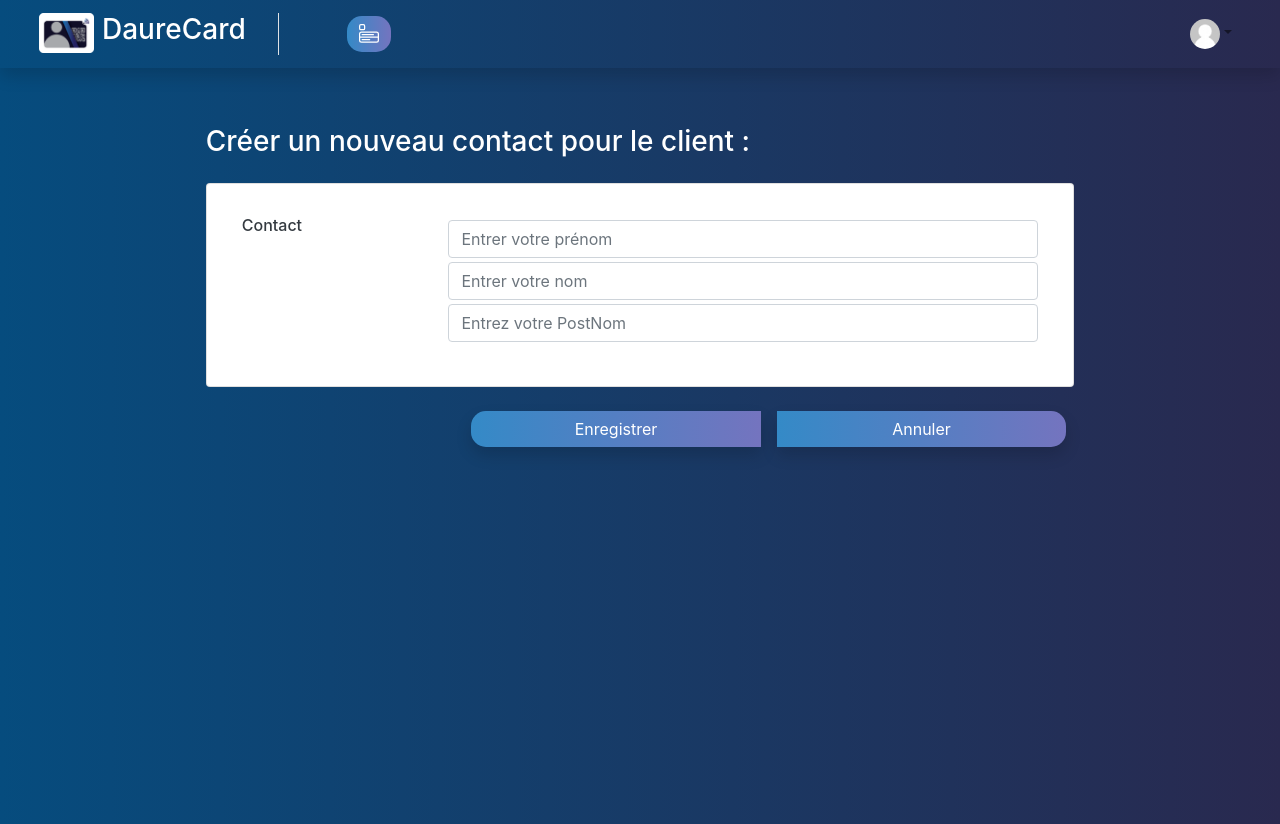
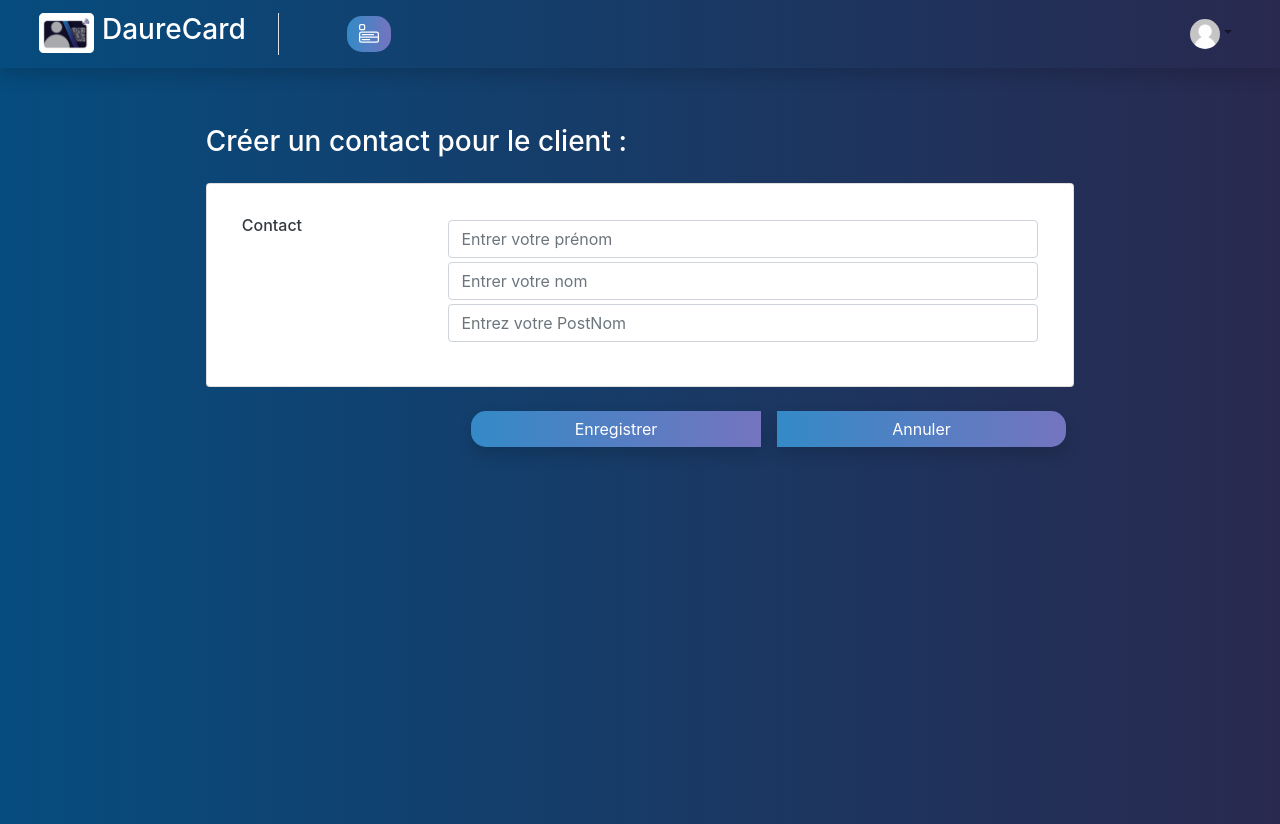
Before and after one commit to Schandroid243/TryBackground, a Nuxt app: page /contact/add/1 in a window 1280 px wide. Built offline with nearby package versions, Linux system fonts and the light colour scheme; no server answers.

Commit message:
edited contact

```diff
--- a/pages/contact/add/_id.vue
+++ b/pages/contact/add/_id.vue
@@ -3,7 +3,7 @@
       <b-row class="align-items-center justify-content-center">
         <div class=" col-md-9 col-xl-9 col-lg-9 text-dark">
           <b-container class="mt-4 mb-4">
-            <h3 class="text-white">Créer un nouveau contact pour le client :</h3>
+            <h3 class="text-white">Créer un contact pour le client :</h3>
           </b-container>
           <b-container fluid v-if="loader" class="mt-4 mb-4">
             <b-row>
```
